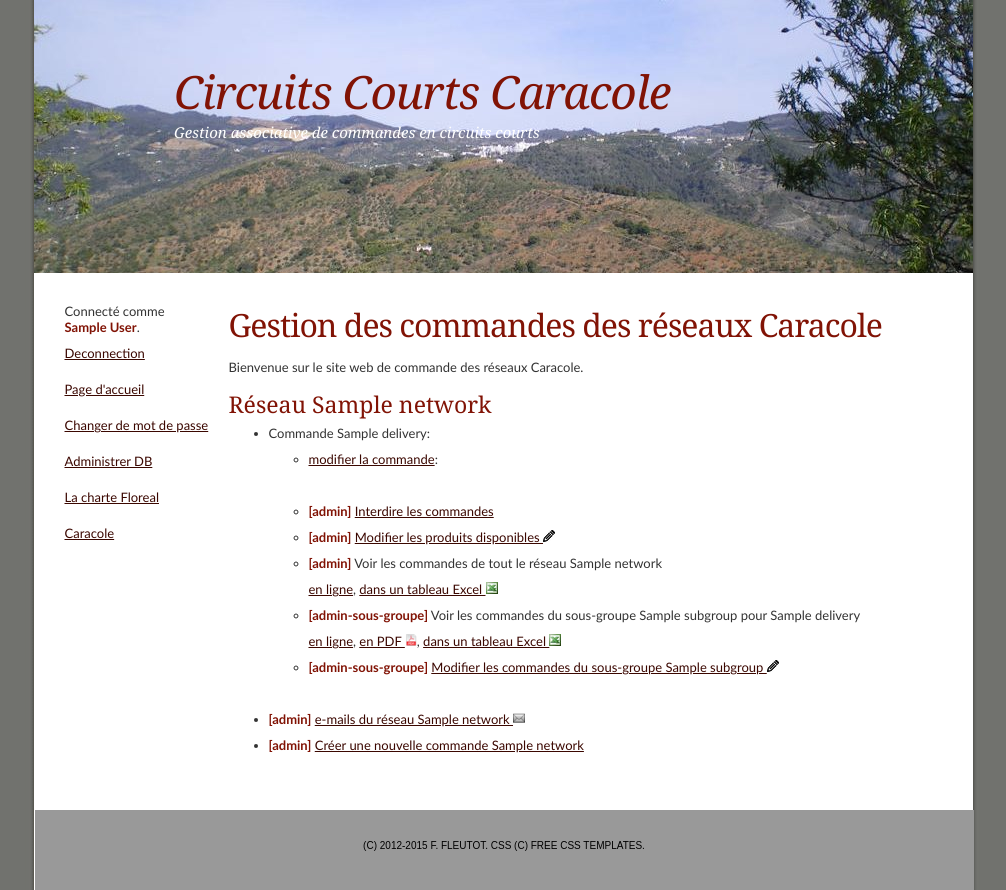
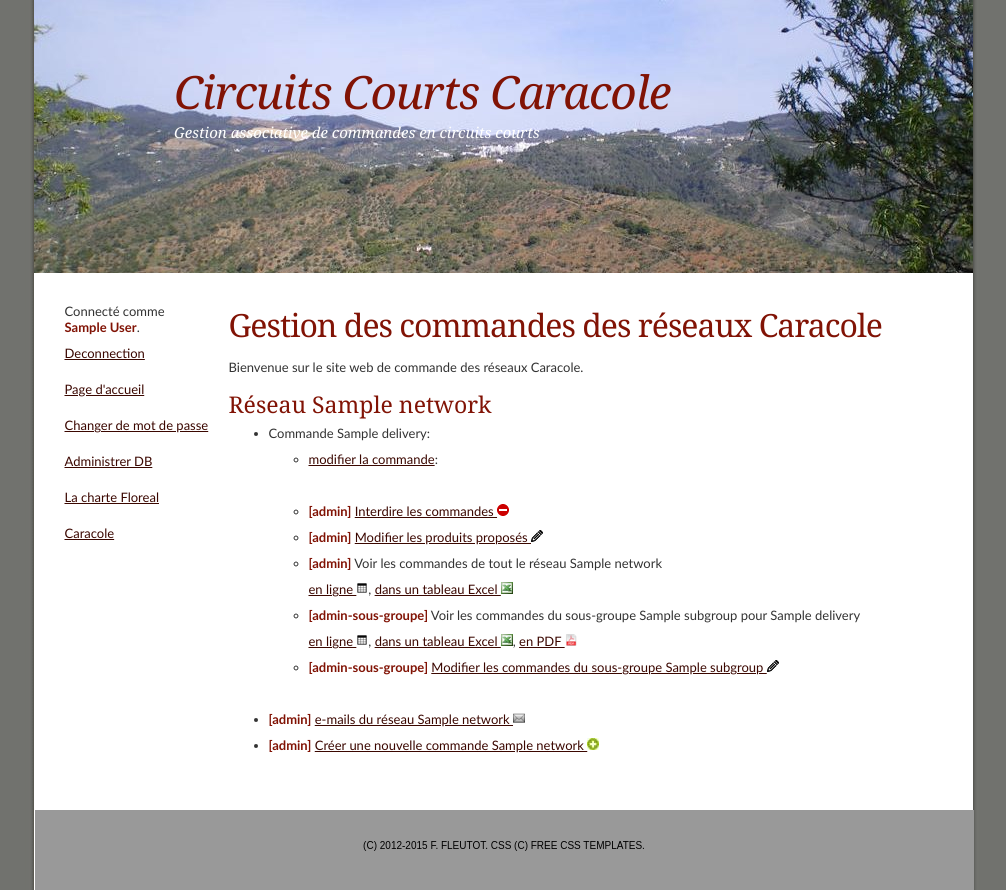
Before and after one commit to fab13n/caracole, a Django app: page / in a window 1280 px wide. Shown: the whole page, without its empty margins (136-1142 px from the left). Run offline with Django 3.2, Linux system fonts and the light colour scheme; a user stored in the database is signed in; tables that the repository leaves empty hold one stand-in row (values such as "Sample post"); parts of the project's set-up code (start-up, migrations or seed data) failed here and were passed over.

Commit message:
icons on front page

```diff
--- a/floreal/templates/index_logged.html
+++ b/floreal/templates/index_logged.html
@@ -35,9 +35,9 @@
         </ul>
       </li>
       {% else %}{# no purchase yet #}
-      <li><a href="{% url 'edit_user_purchases' delivery=dv.delivery.id %}">
+      <li><em><a href="{% url 'edit_user_purchases' delivery=dv.delivery.id %}">
         Commander
-      </a></li>
+      </a></em></li>
       {% endif %}{# purchases > 0 #}
       {% endif %}{# is_user_available #}
 
@@ -45,7 +45,7 @@
       {% if nw.is_network_staff %}
       {% if dv.delivery.is_open %}
       <li><em>[admin]</em> <a href="{% url 'set_delivery_state' delivery=dv.delivery.id state='Closed'%}">
-          Interdire les commandes
+          Interdire les commandes <img src="{% static 'images/minus.png' %}"/>
       </a></li>
       {% else %}
       <li><em>[admin]</em> <a href="{% url 'set_delivery_state' delivery=dv.delivery.id state='Open'%}">
@@ -56,10 +56,10 @@
       </a></li>
       {% endif %}{# delivery.is_open #}
       <li><em>[admin]</em> <a href="{% url 'edit_delivery_products' delivery=dv.delivery.id %}">
-        Modifier les produits disponibles <img src="{% static 'images/edit.png' %}"/>
+        Modifier les produits proposés <img src="{% static 'images/edit.png' %}"/>
       </a></li>
       <li><em>[admin]</em> Voir les commandes de tout le réseau {{nw.network.name}}<br/>
-        <a href="{% url 'view_delivery_purchases_html' delivery=dv.delivery.id %}">en ligne</a>,
+        <a href="{% url 'view_delivery_purchases_html' delivery=dv.delivery.id %}">en ligne <img src="{% static 'images/grid.png' %}"/></a>,
         <a href="{% url 'view_delivery_purchases_xlsx' delivery=dv.delivery.id %}">dans un tableau Excel <img src="{% static 'images/excel.png' %}"/></a>
       </li>
       {% endif %}{# is_network_staff #}
@@ -67,9 +67,9 @@
 
       {% if nw.staffed_subgroup %}
       <li><em>[admin-sous-groupe]</em> Voir les commandes du sous-groupe {{nw.subgroup.name}} pour {{dv.delivery.name}}<br/>
-        <a href="{% url 'view_subgroup_purchases_html' delivery=dv.delivery.id %}">en ligne</a>,
-        <a href="{% url 'view_subgroup_purchases_pdf' delivery=dv.delivery.id %}">en PDF <img src="{% static 'images/pdf.png' %}"/></a>,
-        <a href="{% url 'view_subgroup_purchases_xlsx' delivery=dv.delivery.id %}">dans un tableau Excel <img src="{% static 'images/excel.png' %}"/></a>
+        <a href="{% url 'view_subgroup_purchases_html' delivery=dv.delivery.id %}">en ligne <img src="{% static 'images/grid.png' %}"/></a>,
+        <a href="{% url 'view_subgroup_purchases_xlsx' delivery=dv.delivery.id %}">dans un tableau Excel <img src="{% static 'images/excel.png' %}"/></a>,
+        <a href="{% url 'view_subgroup_purchases_pdf' delivery=dv.delivery.id %}">en PDF <img src="{% static 'images/pdf.png' %}"/></a>
       </li>
       <li><em>[admin-sous-groupe]</em> <a href="{% url 'edit_subgroup_purchases' delivery=dv.delivery.id %}">
         Modifier les commandes du sous-groupe {{nw.subgroup.name}} <img src="{% static 'images/edit.png' %}"/>
@@ -86,7 +86,7 @@
   {% endfor %}{# delivery #}
   {% if nw.is_network_staff %}
   <li><em>[admin]</em> <a href="{% url 'emails_network' network=nw.network.id %}">e-mails du réseau {{nw.network.name}} <img src="{% static 'images/email.png' %}"/></a></li>
-  <li><em>[admin]</em> <a href="{% url 'create_delivery' network=nw.network.id %}">Créer une nouvelle commande {{nw.network.name}}</a></li>
+  <li><em>[admin]</em> <a href="{% url 'create_delivery' network=nw.network.id %}">Créer une nouvelle commande {{nw.network.name}} <img src="{% static 'images/plus.png' %}"/></a></li>
   {% endif %}
 </ul>
 {% endfor %}{# networks #}
```
Also changed, not shown: floreal/static/images/bin.png, floreal/static/images/grid.png (added), floreal/static/images/minus.png (added), floreal/static/images/plus.png (added).
